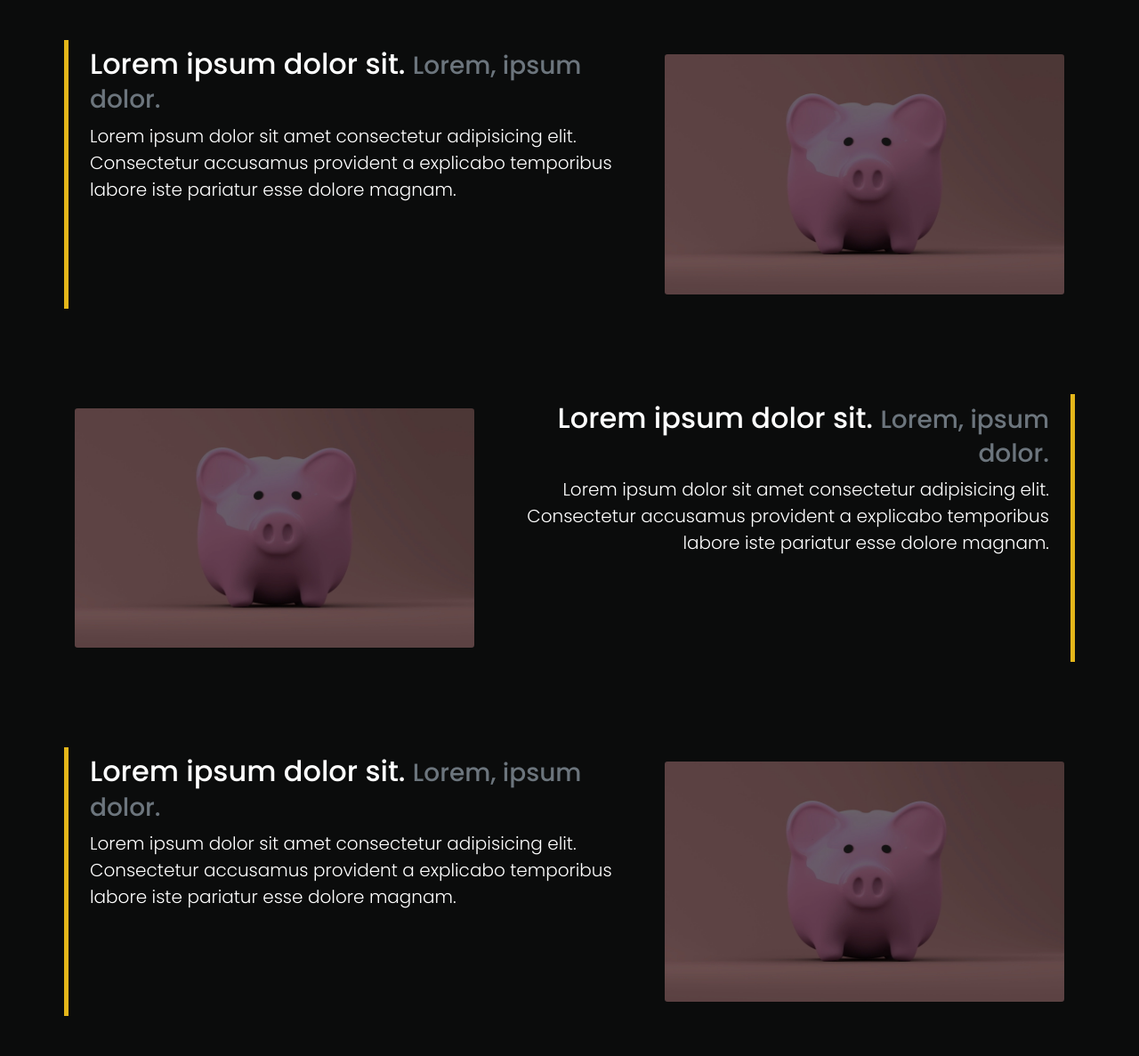
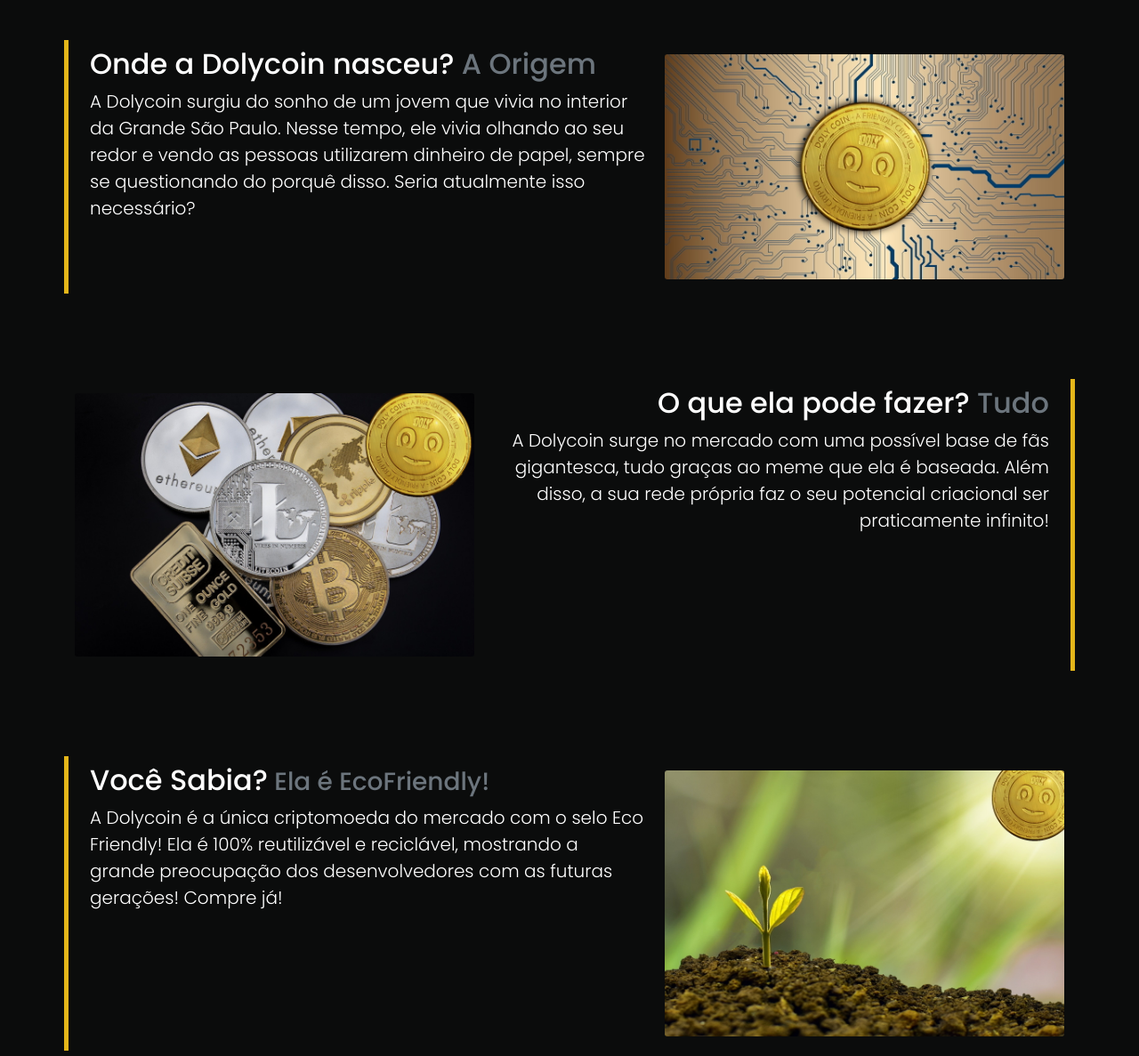
Before and after one commit to guilhermedacruzz/doli, a website: page index.html in a window 1280 px wide. Shown: the part 915-2102 px from the top of the page at 89% size. Drawn offline with nearby package versions, Linux system fonts and the light colour scheme.

Commit message:
fazendo o content

```diff
--- a/index.html
+++ b/index.html
@@ -127,39 +127,43 @@
                 </div>
                 <div class="row featurette mx-2 my-4 p-4 w-100">
                     <div class="col-md-7 border-start border-primary border-5 p-2 ps-4">
-                        <h2 class="h2 featurette-heading">Lorem ipsum dolor sit. <span class="h3 text-muted">Lorem,
-                                ipsum dolor.</span></h2>
-                        <p class="lead text-break">Lorem ipsum dolor sit amet consectetur adipisicing elit. Consectetur
-                            accusamus
-                            provident a explicabo temporibus labore iste pariatur esse dolore magnam.</p>
+                        <h2 class="h2 featurette-heading">Onde a Dolycoin nasceu?<span class="  text-muted"> A
+                                Origem</span></h2>
+                        <p class="lead text-break">A Dolycoin surgiu do sonho de um jovem que vivia no interior da
+                            Grande São Paulo. Nesse tempo, ele vivia olhando ao seu redor e vendo as pessoas utilizarem
+                            dinheiro de papel, sempre se questionando do porquê disso. Seria atualmente isso
+                            necessário?</p>
                     </div>
                     <div class="col-md-5 py-3" align="center">
-                        <img src="assets/images/2.jpg"
+                        <img src="assets/images/doli_coin.jpg"
                             class="img-fluid mx-auto rounded-1 featurette-image bd-placeholder-img bd-placeholder-img-lg">
                     </div>
                 </div>
                 <div class="row featurette mx-2 my-4 p-4 w-100">
                     <div class="col-md-7 border-end border-primary border-5 p-2 pe-4 text-end order-md-2">
-                        <h2 class="h2 featurette-heading ">Lorem ipsum dolor sit. <span class="h3 text-muted">Lorem,
-                                ipsum dolor.</span></h2>
-                        <p class="lead">Lorem ipsum dolor sit amet consectetur adipisicing elit. Consectetur accusamus
-                            provident a explicabo temporibus labore iste pariatur esse dolore magnam.</p>
+                        <h2 class="h2 featurette-heading ">O que ela pode fazer?<span class="text-muted"> Tudo</span>
+                        </h2>
+                        <p class="lead">
+                            A Dolycoin surge no mercado com uma possível base de fãs gigantesca, tudo graças ao meme que
+                            ela é baseada. Além disso, a sua rede própria faz o seu potencial criacional ser
+                            praticamente infinito!
+                        </p>
                     </div>
                     <div class="col-md-5 order-md-1 py-3" align="center">
-                        <img src="assets/images/2.jpg"
+                        <img src="assets/images/doli_pika.jpg"
                             class="img-fluid mx-auto rounded-1 featurette-image bd-placeholder-img bd-placeholder-img-lg">
                     </div>
                 </div>
                 <div class="row featurette mx-2 my-4 p-4 w-100">
                     <div class="col-md-7 border-start border-primary border-5 p-2 ps-4">
-                        <h2 class="h2 featurette-heading">Lorem ipsum dolor sit. <span class="h3 text-muted">Lorem,
-                                ipsum dolor.</span></h2>
-                        <p class="lead text-break">Lorem ipsum dolor sit amet consectetur adipisicing elit. Consectetur
-                            accusamus
-                            provident a explicabo temporibus labore iste pariatur esse dolore magnam.</p>
+                        <h2 class="h2 featurette-heading">Você Sabia?<span class="h3 text-muted"> Ela é
+                                EcoFriendly!</span></h2>
+                        <p class="lead text-break">A Dolycoin é a única criptomoeda do mercado com o selo Eco Friendly!
+                            Ela é 100% reutilizável e reciclável, mostrando a grande preocupação dos desenvolvedores com
+                            as futuras gerações! Compre já!</p>
                     </div>
                     <div class="col-md-5 py-3" align="center">
-                        <img src="assets/images/2.jpg"
+                        <img src="assets/images/doli_planta.jpg"
                             class="img-fluid mx-auto rounded-1 featurette-image bd-placeholder-img bd-placeholder-img-lg">
                     </div>
                 </div>
@@ -243,8 +247,9 @@
                         <i class="fa-solid fa-angles-up"></i>
                         Projeto
                     </h6>
-                    <p>Lorem ipsum, dolor sit amet consectetur adipisicing elit. Consequuntur modi quam deleniti, quasi
-                        ea totam!</p>
+                    <p>O nome “Dolycoin” surge como uma homenagem ao ícone contemporâneo Dollynho. Ouviu bem Dolly?
+                        UMA HOMENAGEM! Entendeu? Agora, por favor não me processe, eu tenho família, quatro
+                        cachorros, dezessete gatos, três periquitos e uma cobra para cuidar 🙏🙏🙏🙏</p>
                 </div>
                 <div class="col-md-6">
                     <h6 class="h6 text-secondary">
@@ -259,7 +264,7 @@
             </div>
             <div class="d-flex bg-primary flex-column align-items-center p-4">
                 <h6>Este projeto não possui qualquer vínculo com Dolly Refrigerantes.</h6>
-                <h6>© 2022 Copyright: Dolycoin</h6>
+                <h6>© 2022 Copyright: <a class="text-dark" href="https://twitter.com/dolycoin">Dolycoin</a></h6>
             </div>
         </div>
     </footer>
```
Also changed, not shown: assets/images/bitcoin-ge73623cda_1920.jpg (added), assets/images/cryptocurrency-g84e6a5057_1920.jpg (added), assets/images/doli_coin.jpg (added), assets/images/doli_pika.jpg (added), assets/images/doli_planta.jpg (added), assets/images/investment-gc359ee0e8_1920.jpg (added).
